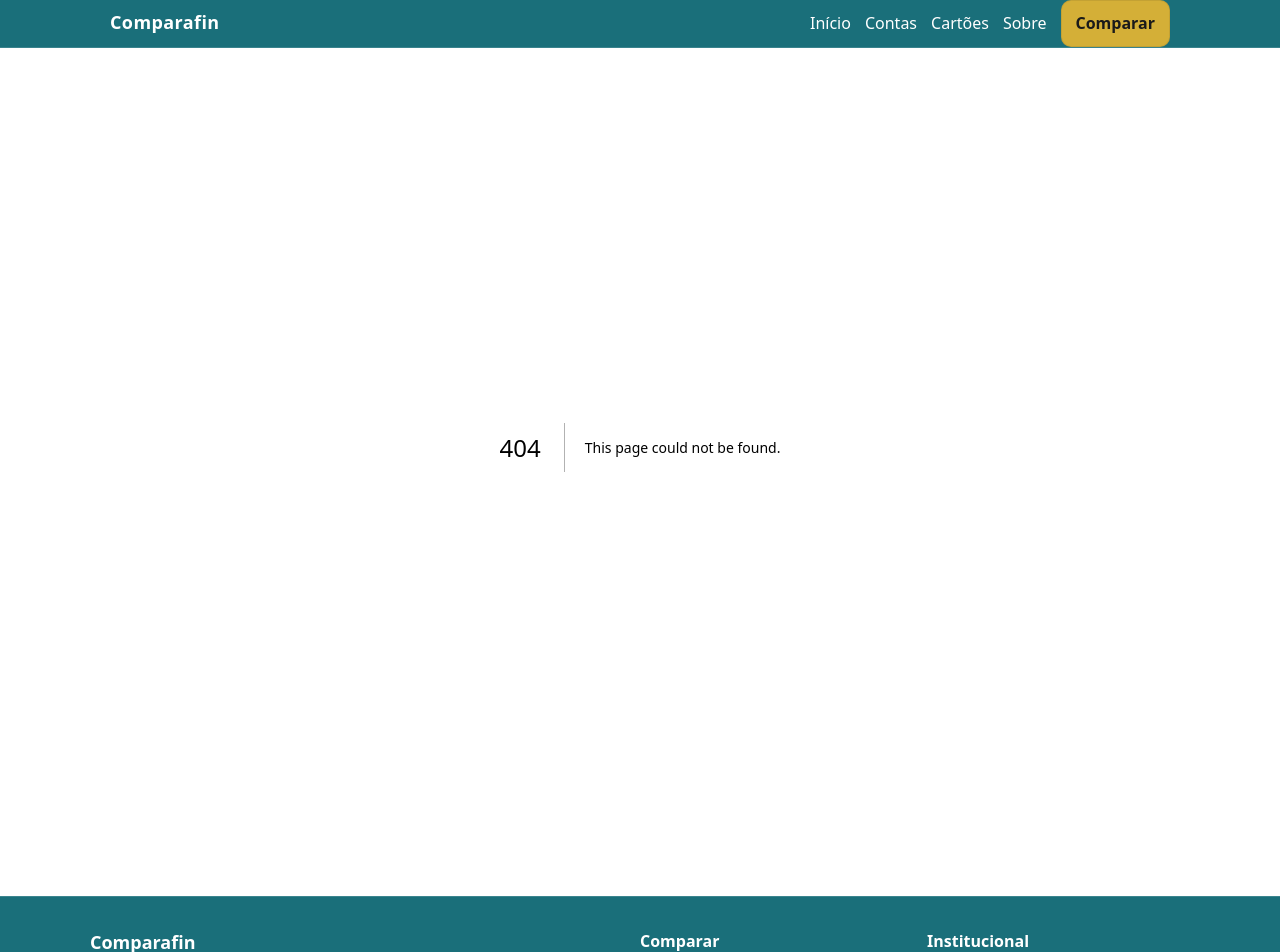
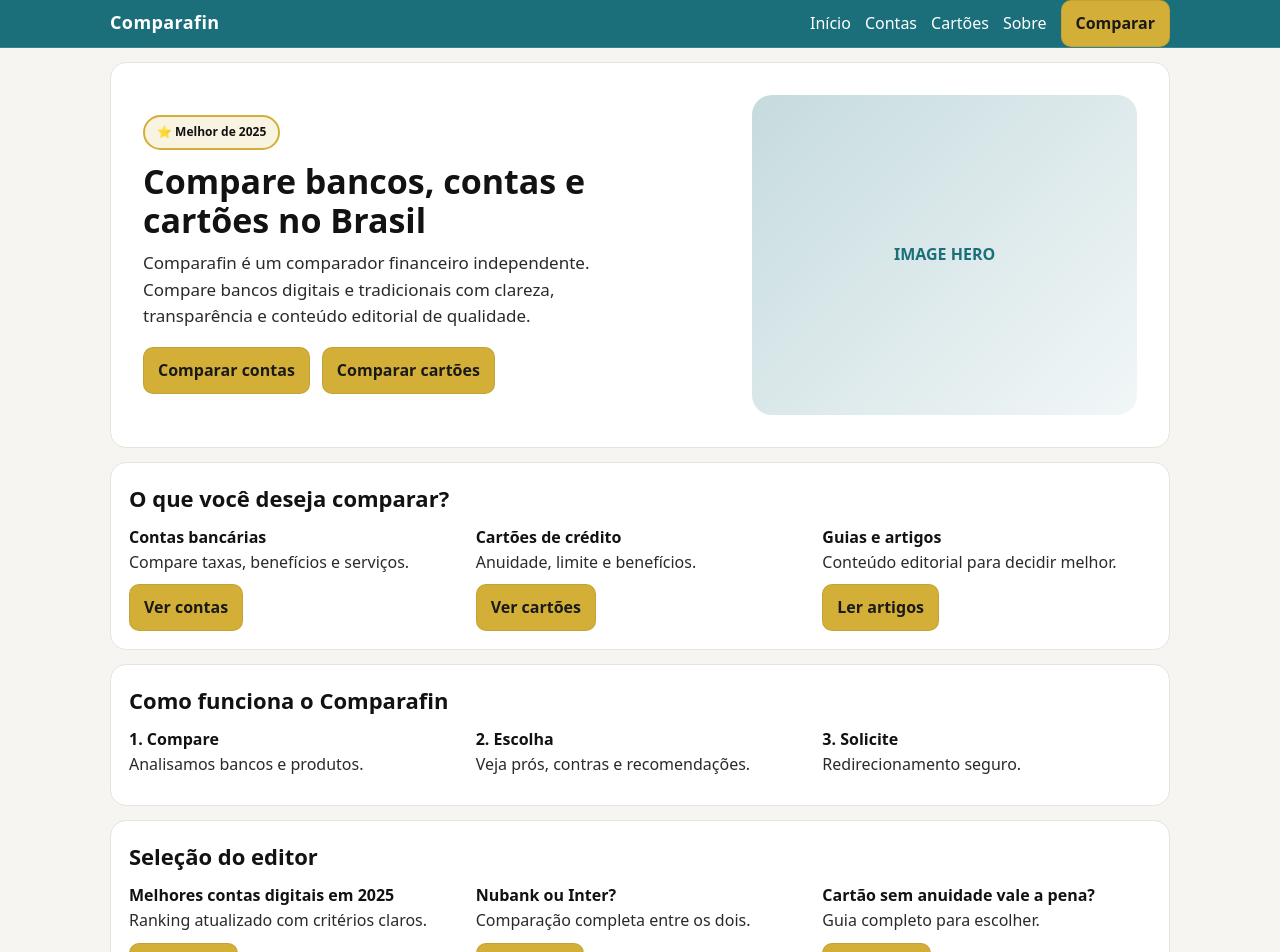
Before and after one commit to caroriedi7-dev/comparafin, a Next.js app: page /preview in a window 1280 px wide. Before the commit this address had no page. Shown: the top 952 px of the page. Built offline with nearby package versions, Linux system fonts and the light colour scheme.

Commit message:
Create page.js

```diff
--- /dev/null
+++ b/app/preview/page.js
@@ -0,0 +1,154 @@
+export default function Preview() {
+  return (
+    <>
+      {/* HERO */}
+      <section
+        style={{
+          display: "grid",
+          gridTemplateColumns: "1.2fr .8fr",
+          gap: 32,
+          alignItems: "center",
+          padding: 32
+        }}
+      >
+        <div>
+          <div
+            style={{
+              display: "inline-flex",
+              alignItems: "center",
+              gap: 8,
+              border: "2px solid var(--gold)",
+              borderRadius: 999,
+              padding: "6px 12px",
+              fontWeight: 900,
+              fontSize: 12,
+              background: "rgba(212,175,55,.15)",
+              marginBottom: 12
+            }}
+          >
+            ⭐ Melhor de 2025
+          </div>
+
+          <h1>Compare bancos, contas e cartões no Brasil</h1>
+
+          <p style={{ fontSize: 17, maxWidth: 520 }}>
+            Comparafin é um comparador financeiro independente.
+            Compare bancos digitais e tradicionais com clareza,
+            transparência e conteúdo editorial de qualidade.
+          </p>
+
+          <div style={{ display: "flex", gap: 12, marginTop: 18 }}>
+            <a className="btn" href="/contas">Comparar contas</a>
+            <a className="btn" href="/cartoes">Comparar cartões</a>
+          </div>
+        </div>
+
+        <div
+          style={{
+            height: 320,
+            borderRadius: 20,
+            background:
+              "linear-gradient(135deg, rgba(26,111,122,.25), rgba(26,111,122,.06))",
+            display: "flex",
+            alignItems: "center",
+            justifyContent: "center",
+            fontWeight: 900,
+            color: "#1A6F7A"
+          }}
+        >
+          IMAGE HERO
+        </div>
+      </section>
+
+      {/* CATEGORIES */}
+      <section>
+        <h2>O que você deseja comparar?</h2>
+
+        <div
+          style={{
+            display: "grid",
+            gridTemplateColumns: "repeat(3, 1fr)",
+            gap: 18
+          }}
+        >
+          <div className="card">
+            <strong>Contas bancárias</strong>
+            <p>Compare taxas, benefícios e serviços.</p>
+            <a className="btn" href="/contas">Ver contas</a>
+          </div>
+
+          <div className="card">
+            <strong>Cartões de crédito</strong>
+            <p>Anuidade, limite e benefícios.</p>
+            <a className="btn" href="/cartoes">Ver cartões</a>
+          </div>
+
+          <div className="card">
+            <strong>Guias e artigos</strong>
+            <p>Conteúdo editorial para decidir melhor.</p>
+            <a className="btn" href="/artigos">Ler artigos</a>
+          </div>
+        </div>
+      </section>
+
+      {/* COMO FUNCIONA */}
+      <section>
+        <h2>Como funciona o Comparafin</h2>
+
+        <div
+          style={{
+            display: "grid",
+            gridTemplateColumns: "repeat(3, 1fr)",
+            gap: 18
+          }}
+        >
+          <div className="card">
+            <strong>1. Compare</strong>
+            <p>Analisamos bancos e produtos.</p>
+          </div>
+
+          <div className="card">
+            <strong>2. Escolha</strong>
+            <p>Veja prós, contras e recomendações.</p>
+          </div>
+
+          <div className="card">
+            <strong>3. Solicite</strong>
+            <p>Redirecionamento seguro.</p>
+          </div>
+        </div>
+      </section>
+
+      {/* EDITORIAL */}
+      <section>
+        <h2>Seleção do editor</h2>
+
+        <div
+          style={{
+            display: "grid",
+            gridTemplateColumns: "repeat(3, 1fr)",
+            gap: 18
+          }}
+        >
+          <div className="card">
+            <strong>Melhores contas digitais em 2025</strong>
+            <p>Ranking atualizado com critérios claros.</p>
+            <a className="btn" href="#">Ler artigo</a>
+          </div>
+
+          <div className="card">
+            <strong>Nubank ou Inter?</strong>
+            <p>Comparação completa entre os dois.</p>
+            <a className="btn" href="#">Ler artigo</a>
+          </div>
+
+          <div className="card">
+            <strong>Cartão sem anuidade vale a pena?</strong>
+            <p>Guia completo para escolher.</p>
+            <a className="btn" href="#">Ler artigo</a>
+          </div>
+        </div>
+      </section>
+    </>
+  );
+}
```
